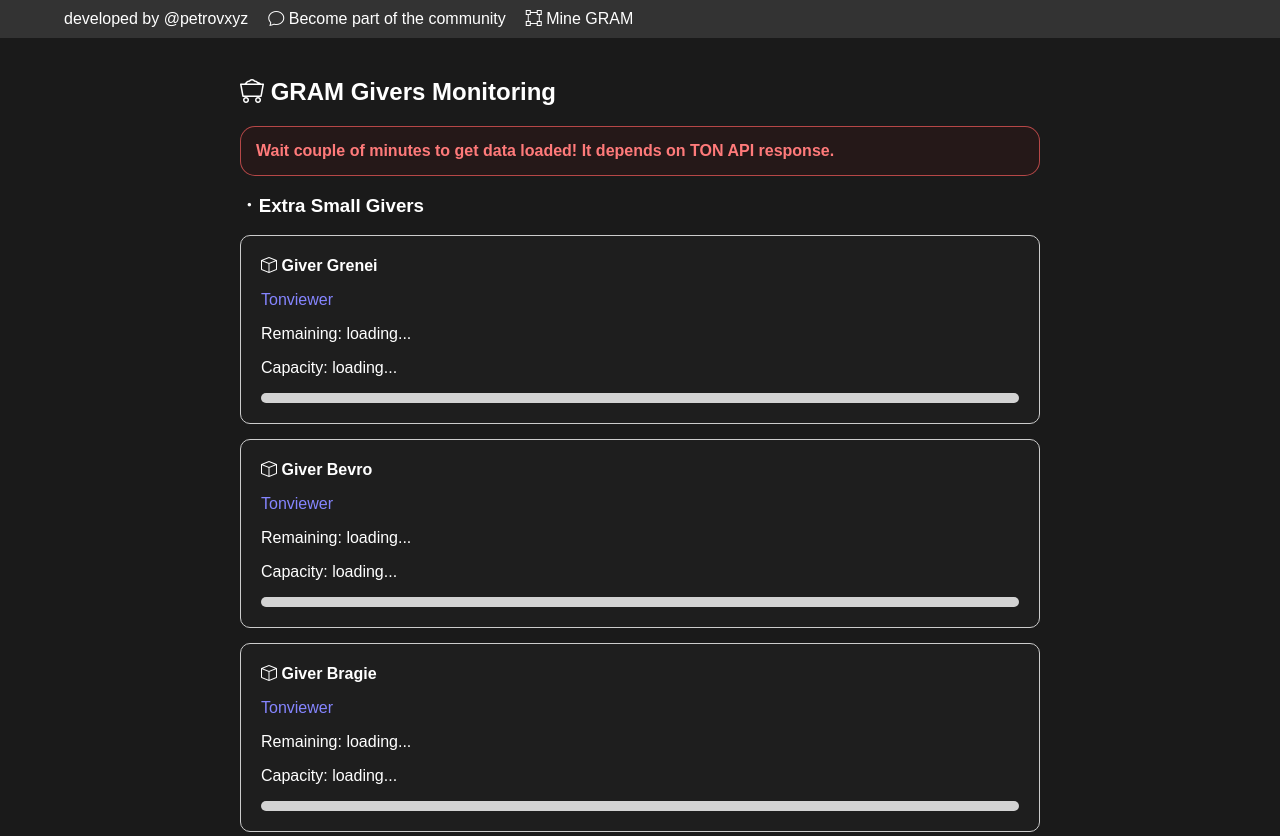
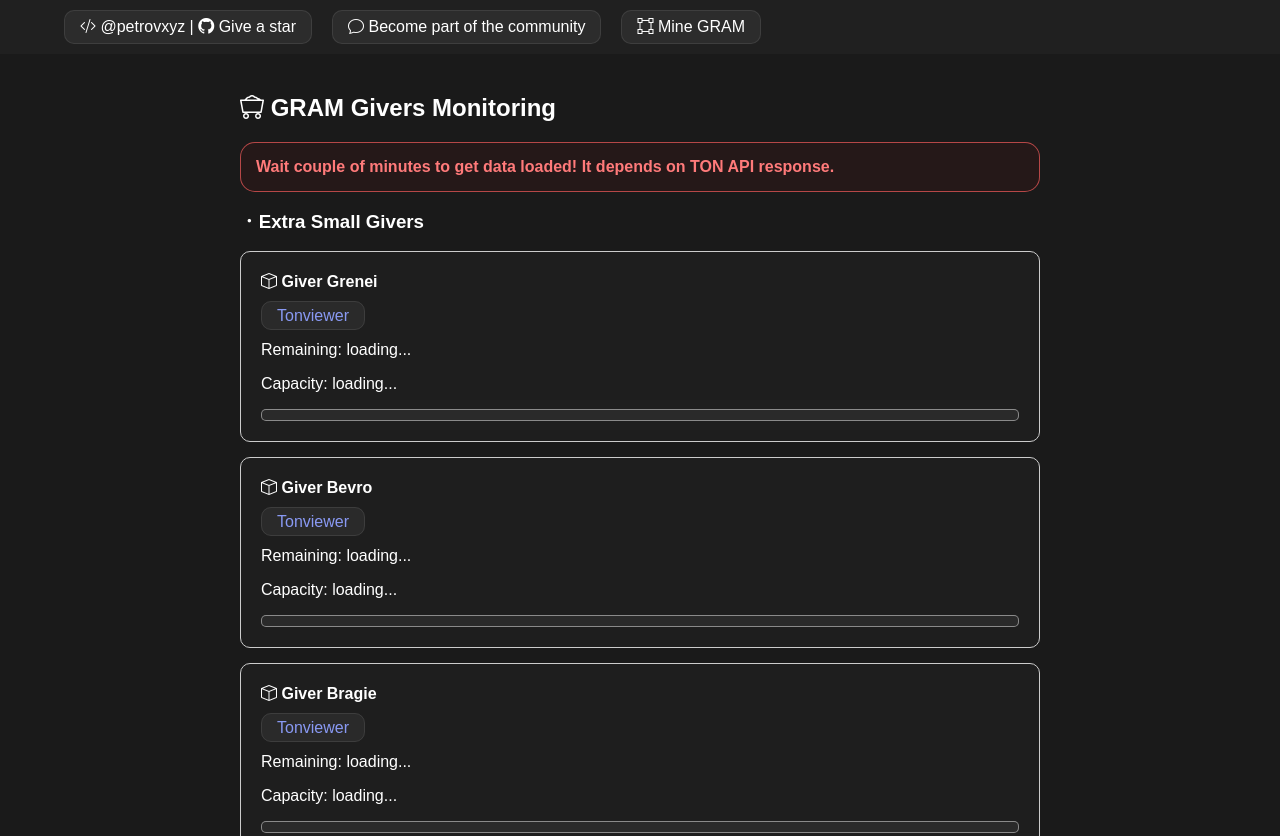
Before and after one commit to petrovxyz/Gram-Givers-Monitoring, a plain HTML site: page index.html in a window 1280 px wide. Shown: the top 836 px of the page. Drawn offline with nearby package versions, Linux system fonts and the light colour scheme; no server answers.

Commit message:
visual improvements

```diff
--- a/index.html
+++ b/index.html
@@ -13,9 +13,9 @@
         <div class="menu">
             <nav>
                 <ul>
-                    <li><a href="https://t.me/petrovxyz">developed by @petrovxyz</a></li>
-                    <li><a href="https://t.me/gram_connect_gram"><i class="bi bi-chat"></i> Become part of the community</a></li>
-                    <li><a href="https://t.me/GramMiningPool"><i class="bi bi-bounding-box"></i> Mine GRAM</a></li>
+                    <li><a href="https://t.me/petrovxyz" target="_blank"><i class="bi bi-code-slash"></i> @petrovxyz</a> | <a href="https://github.com/petrovxyz/Gram-Givers-Monitoring" target="_blank"><i class="bi bi-github"></i> Give a star</a></li>
+                    <li><a href="https://t.me/gram_connect_gram" target="_blank"><i class="bi bi-chat"></i> Become part of the community</a></li>
+                    <li><a href="https://t.me/GramMiningPool" target="_blank"><i class="bi bi-bounding-box"></i> Mine GRAM</a></li>
                 </ul>
             </nav>
         </div>
--- a/script.js
+++ b/script.js
@@ -276,7 +276,7 @@ async function updateWallet(wallet) {
 
         const walletElement = document.getElementById(wallet.url);
         if (walletElement) {
-            walletElement.querySelector('.balance').textContent = `Remaining: ${balance}`;
+            walletElement.querySelector('.balance').textContent = `Remaining: ${balance} (${progressBarWidth.toFixed(2)}%)`;
             walletElement.querySelector('.remaining').textContent = `Сapacity: ${remainingBalance.toLocaleString()}`;
             walletElement.querySelector('.status-fill').style.width = `${progressBarWidth}%`;
         } else {
@@ -315,7 +315,7 @@ document.addEventListener('DOMContentLoaded', async () => {
                     <div class="wallet-info">
                         <p><i class="bi bi-box"></i><b> Giver ${wallet.id}</b></p>
                         <span>
-                        <a href="${wallet.tonviewer}" target="_blank">
+                        <a href="${wallet.tonviewer}" target="_blank" class="tonviewer">
                         Tonviewer
                         </a>
                         </span>
--- a/styles.css
+++ b/styles.css
@@ -16,7 +16,7 @@ a {
 }
 
 header {
-    background-color: #333;
+    background-color: #202020;
     color: #fff;
 }
 
@@ -37,6 +37,10 @@ nav ul {
 
 nav ul li {
     margin-right: 20px;
+    background-color: #ffffff0e;
+    padding: 7px 15px 7px 15px;
+    border-radius: 10px;
+    border: 1px solid #cccccc1e;;
 }
 
 nav ul li:last-child {
@@ -92,9 +96,10 @@ nav ul li a:hover {
 
 .status-bar {
     height: 10px;
-    background-color: lightgray;
+    background-color: rgba(211, 211, 211, 0.062);
     border-radius: 5px;
     position: relative;
+    border: 1px solid #ffffff73;
 }
 
 
@@ -126,3 +131,11 @@ nav ul li a:hover {
     border-radius: 15px;
     border: 1px solid #ff5f5faa;;
 }
+
+.tonviewer {
+    color: #8999f3;
+    background-color: #ffffff0e;
+    padding: 5px 15px 5px 15px;
+    border-radius: 10px;
+    border: 1px solid #cccccc1e;
+}
```
